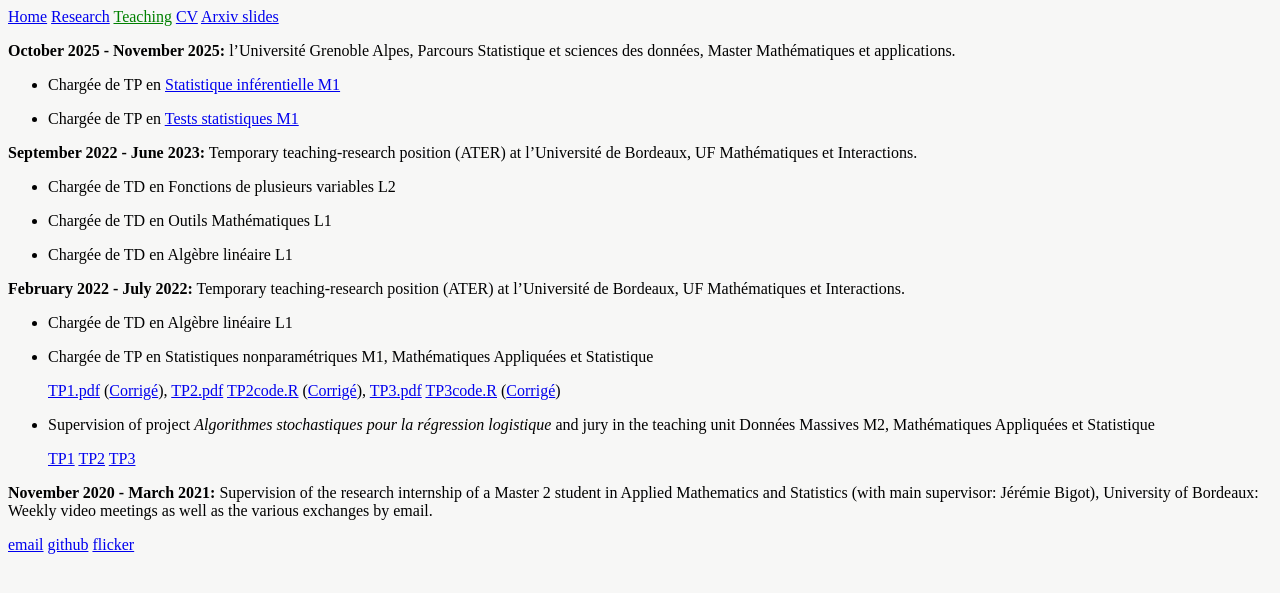
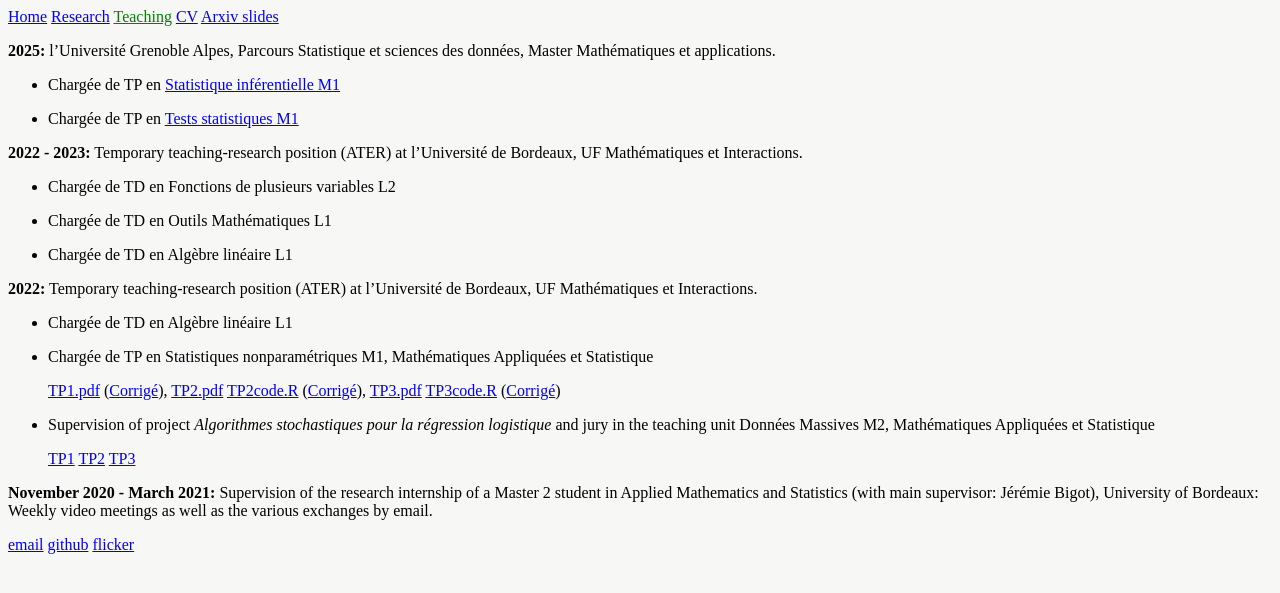
Before and after one commit to yiyej/yiyej.github.io, a Jekyll site: the page built from teaching.md, in a window 1280 px wide. Shown: the top 593 px of the page. Built offline with Jekyll 4.4.1, drawn with Linux system fonts in a browser that asks for light colours.

Commit message:
Update teaching.md

```diff
--- a/teaching.md
+++ b/teaching.md
@@ -3,14 +3,14 @@ layout: default
 title: Teaching
 ---
 
-**October 2025 - November 2025:** l’Université Grenoble Alpes, Parcours Statistique et sciences des données, Master Mathématiques et applications.
+**2025:** l’Université Grenoble Alpes, Parcours Statistique et sciences des données, Master Mathématiques et applications.
 
 - Chargée de TP en <a href="https://formations.univ-grenoble-alpes.fr/fr/catalogue-2021/master-XB/master-mathematiques-et-applications-IAQKA8QE/parcours-statistique-et-sciences-des-donnees-ssd-IB9H3QIQ/ue-statistique-inferentielle-IGNQW5M0.html">Statistique inférentielle M1</a>
 
 - Chargée de TP en <a href="https://formations.univ-grenoble-alpes.fr/fr/catalogue-2021/master-XB/master-mathematiques-et-applications-IAQKA8QE/parcours-statistique-et-sciences-des-donnees-ssd-IB9H3QIQ/ue-complements-tests-statistiques-ILMBZRSB.html">Tests statistiques M1</a>
 
 
-**September 2022 - June 2023:** Temporary teaching-research position (ATER) at l’Université de Bordeaux, UF Mathématiques et Interactions.
+**2022 - 2023:** Temporary teaching-research position (ATER) at l’Université de Bordeaux, UF Mathématiques et Interactions.
 
 - Chargée de TD en Fonctions de plusieurs variables L2
 
@@ -19,7 +19,7 @@ title: Teaching
 - Chargée de TD en Algèbre linéaire L1
 
 
-**February 2022 - July 2022:** Temporary teaching-research position (ATER) at l’Université de Bordeaux, UF Mathématiques et Interactions.
+**2022:** Temporary teaching-research position (ATER) at l’Université de Bordeaux, UF Mathématiques et Interactions.
 
 - Chargée de TD en Algèbre linéaire L1
 
```
